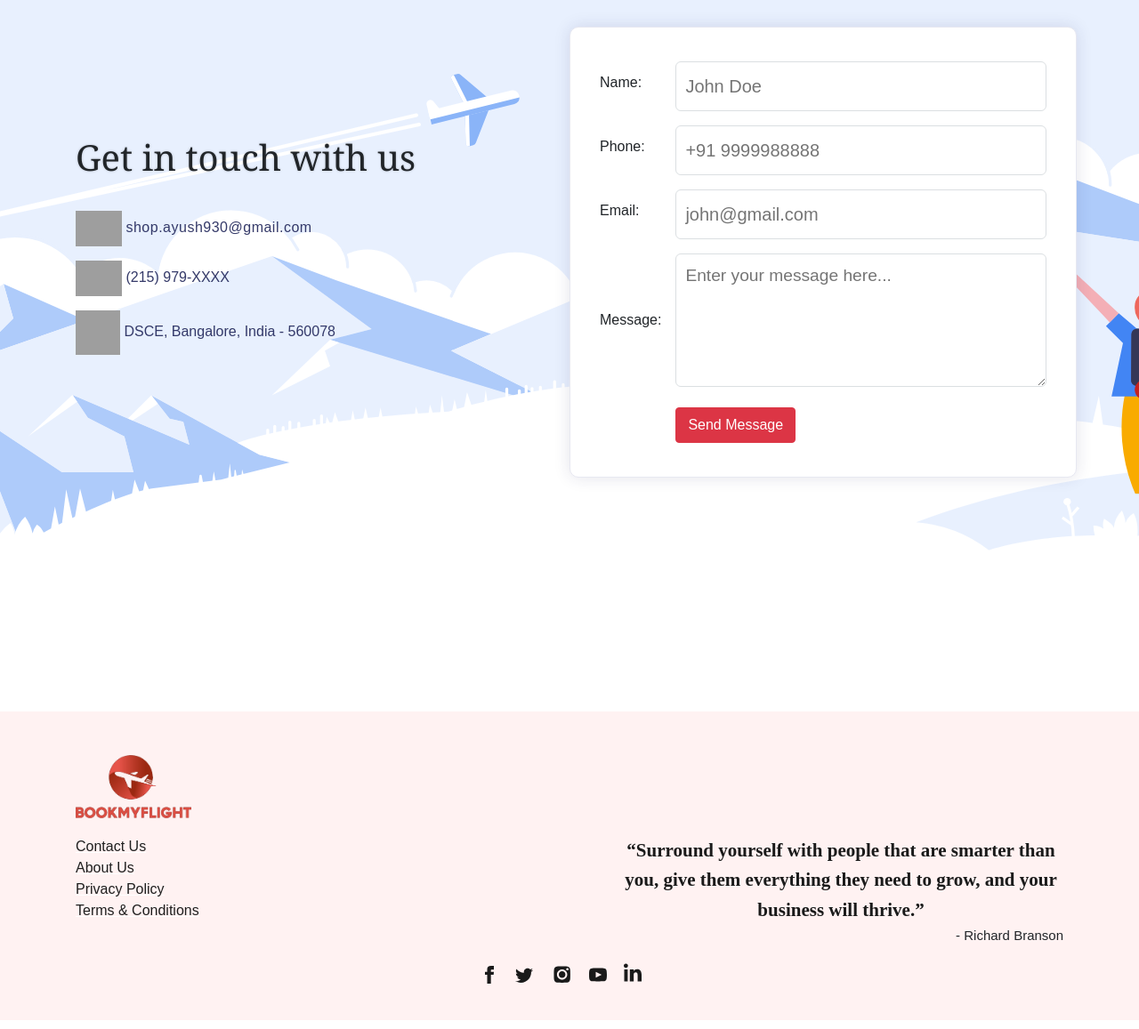
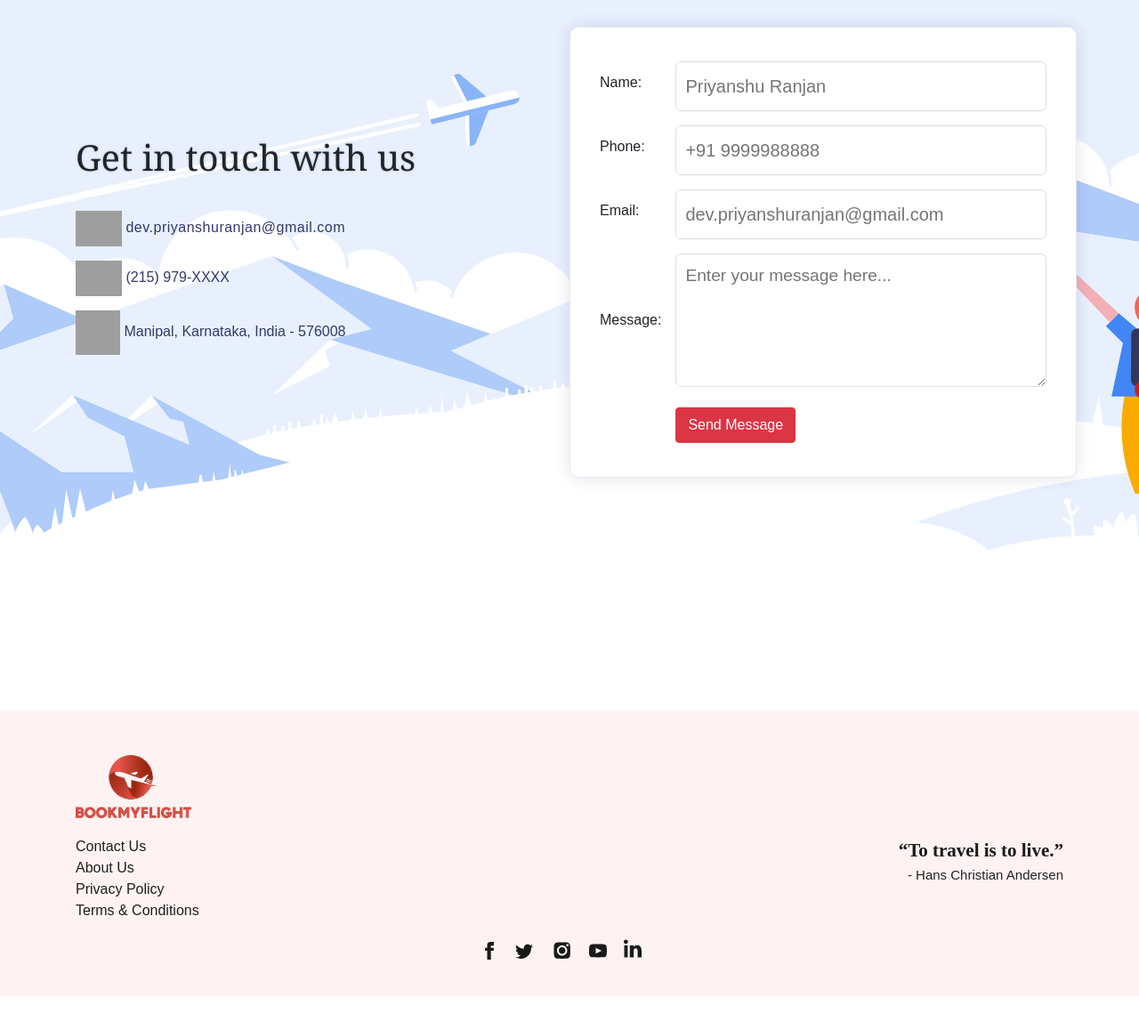
Before and after one commit to Priyanshu-05/BookMyFlight, a Django app: page /contact in a window 1280 px wide. Shown: the part 66-1223 px from the top of the page at 89% size. After the commit the page ends 1186 px from the top, so only its background shows below. Run offline with Django 3.2, Linux system fonts and the light colour scheme; some libraries are stand-ins or nearby versions; some web fonts are replaced; grey boxes are pictures that could not be loaded.

Commit message:
minor changes

```diff
--- a/flight/templates/flight/about.html
+++ b/flight/templates/flight/about.html
@@ -3,7 +3,7 @@
 {% load static %}
 
 {% block head %}
-    <title>Terms and Conditions | Flight</title>
+    <title>Terms and Conditions | BookMyFlight</title>
     <link rel="stylesheet" type="text/css" href="{% static 'css/privacy-policy.css' %}">
     <link rel="stylesheet" type="text/css" href="{% static 'css/about.css' %}">
 {% endblock head %}
@@ -15,11 +15,10 @@
     <section class="section section1">
         <div class="container">
             <h1>We manage your trip, so you can live the destination.</h1>
-            <p>Back in the 90s, booking a ticket meant going all the way to the airport and standing in long airport queues waiting for your turn. Then came the internet, and everything changed. People could book their tickets online. Despite ongoing restrictions, travel has become more affordable than ever before. 2018 saw approximately 2 billion trips by Indian travellers.</p>
+            <p>Back in the 90s, booking a ticket meant going all the way to the airport and standing in long airport queues waiting for your turn. Then came the internet, and everything changed. People could book their tickets online. Despite ongoing restrictions, travel has become more affordable than ever before. 2023 saw approximately 2 billion trips by Indian travellers.</p>
             <p>However, the travel experience has remained largely unchanged - travel is still chaotic and uncertain. People still have bad trips.</p>
             <p>We discovered that this is largely due to information asymmetry. Travellers generally have to work hard to find information that concerns their trip. Travel is very information rich, but the information resides with different stakeholders and often doesn't reach the traveller in time - thus resulting in frustration, anger, and unpleasantness.</p>
             <p>Today, we make bookings without a clear idea of what our trip is going to be like - what time we’ll leave home, what time we’ll reach our destination, and how comfortable we’ll be while we get this trip. On the day of the trip, we still frantically search for a cab, get nervous when we encounter traffic, and run to the boarding gate to get there on-time.</p>
-            <p>We felt that there's got to be a better way. So, we built Blinctrip - your personal travel assistant that watches your trip experience and mindfully delivers the right information to you at the right time. That means no more running.</p>
             <p>Our goal is to help you have a great trip each time. We’re going for it.</p>
         </div>
     </section>
--- a/flight/templates/flight/book.html
+++ b/flight/templates/flight/book.html
@@ -3,7 +3,7 @@
 {% load static %}
 
 {% block head %}
-    <title>Book | Flight</title>
+    <title>Book | BookMyFlight</title>
     <link rel="stylesheet" href="{% static 'css/book_style.css' %}">
     <script type="text/javascript" src="{% static 'js/book.js' %}"></script>
 {% endblock %}
--- a/flight/templates/flight/bookings.html
+++ b/flight/templates/flight/bookings.html
@@ -3,7 +3,7 @@
 {% load static %}
 
 {% block head %}
-    <title>Bookings | Flight</title>
+    <title>Bookings | BookMyFlight</title>
     <script type="text/javascript" src="{% static 'js/bookings.js' %}"></script>
     <link rel="stylesheet" href="{% static 'css/bookings_style.css' %}">
 {% endblock head %}
--- a/flight/templates/flight/contact.html
+++ b/flight/templates/flight/contact.html
@@ -3,7 +3,7 @@
 {% load static %}
 
 {% block head %}
-    <title>Contact | Flight</title>
+    <title>Contact | BookMyFlight</title>
     <link rel="stylesheet" type="text/css" href="{% static 'css/contact.css' %}">
 {% endblock head %}
 
@@ -25,11 +25,11 @@
                             <div class="row-fluid">
                                 <div class="span12 widget-span widget-type-cell elements-module-button_section-1-module-3" style="text-align: left;width: 100%;" data-widget-type="cell" data-x="0" data-w="12">
                                     <span class="elements-btns-styles_section-1-module-3" target="_blank" rel="noopener">
-                                      <a href="mailto:shop.ayush930@gmail.com" target="_blank" rel="noopener">
+                                      <a href="mailto:dev.priyanshuranjan@gmail.com" target="_blank" rel="noopener">
                                         <img class="elements-ci__image_section-1-module-3" src="https://www.peoplemetrics.com/hubfs/Website/email_1-blue-bottom.svg" alt="email" loading="" width="52" height="40">
                                       </a>
-                                    <a href="mailto:shop.ayush930@gmail.com" class="elements-btns-text--styles_section-1-module-3" style="color: #74828c; letter-spacing:.5px;">
-                                      shop.ayush930@gmail.com
+                                    <a href="dev.priyanshuranjan@gmail.com" class="elements-btns-text--styles_section-1-module-3" style="color: #74828c; letter-spacing:.5px;">
+                                      dev.priyanshuranjan@gmail.com
                                     </a>
                                   </span>
                                 </div>
@@ -53,7 +53,7 @@
                                             <img class="elements-ci__image_section-1-module-3" src="https://www.peoplemetrics.com/hubfs/Website/pin-blue-bottom.svg" alt="address" loading="" width="50" height="50">
                                           </a>
                                     <a href="https://g.page/DSCENGG?share" class="elements-btns-text--styles_section-1-module-3" style="color: #74828c;">
-                                      DSCE, Bangalore, India - 560078
+                                      Manipal, Karnataka, India - 576008
                                     </a>
                                   </span>
                                 </div>
@@ -82,7 +82,7 @@
                     <tr> <td>
                     <label for="Name">Name:</label>
                     </td> <td>
-                    <input name="Name" type="text" maxlength="60"  autocomplete="off" placeholder="John Doe" required>
+                    <input name="Name" type="text" maxlength="60"  autocomplete="off" placeholder="Priyanshu Ranjan" required>
                     </td> </tr> <tr> <td>
                     <label for="PhoneNumber">Phone:</label>
                     </td> <td>
@@ -90,7 +90,7 @@
                     </td> </tr> <tr> <td>
                     <label for="FromEmailAddress">Email:</label>
                     </td> <td>
-                    <input name="FromEmailAddress" type="email" maxlength="90"  autocomplete="off" placeholder="john@gmail.com" required>
+                    <input name="FromEmailAddress" type="email" maxlength="90"  autocomplete="off" placeholder="dev.priyanshuranjan@gmail.com" required>
                     </td> </tr> <tr> <td>
                     <label for="Comments">Message:</label>
                     </td> <td>
--- a/flight/templates/flight/index.html
+++ b/flight/templates/flight/index.html
@@ -3,7 +3,7 @@
 {% load static %}
 
 {% block head %}
-    <title>Home | Flight</title>
+    <title>Home | BookMyFlight</title>
     <script type="text/javascript" src="{% static 'js/index.js' %}"></script>
 {% endblock head %}
 
--- a/flight/templates/flight/layout.html
+++ b/flight/templates/flight/layout.html
@@ -102,8 +102,8 @@
               </div>
             </div>
             <div class="quote-container">
-              <div class="quote">“Surround yourself with people that are smarter than you, give them everything they need to grow, and your business will thrive.”</div>
-              <div class="quote-by">- Richard Branson</div>
+              <div class="quote">“To travel is to live.”</div>
+              <div class="quote-by">- Hans Christian Andersen </div>
             </div>
           </div>
           <div class="social-links">
--- a/flight/templates/flight/login.html
+++ b/flight/templates/flight/login.html
@@ -11,7 +11,7 @@
         <div>
             <center>
                 <img src="{% static 'img/icon_logo.png' %}" height="35em" style="margin-bottom: 2vh;">
-                <h3>Log in to Flight</h3><br>
+                <h3>Log in to BookMyFlight</h3><br>
             </center>
         </div>
 
--- a/flight/templates/flight/payment.html
+++ b/flight/templates/flight/payment.html
@@ -3,7 +3,7 @@
 {% load static %}
 
 {% block head %}
-    <title>Payment | Flight</title>
+    <title>Payment | BookMyFlight</title>
     <link rel="stylesheet" href="{% static 'css/payment_style.css' %}">
 {% endblock %}
 
--- a/flight/templates/flight/register.html
+++ b/flight/templates/flight/register.html
@@ -15,7 +15,7 @@
         <div>
             <center>
                 <img src="{% static 'img/icon_logo.png' %}" height="35em" style="margin-bottom: 2vh;">
-                <h3>Sign up for Flight</h2><br>
+                <h3>Sign up for BookMyFlight</h2><br>
             </center>
         </div>
 
--- a/flight/templates/flight/terms.html
+++ b/flight/templates/flight/terms.html
@@ -14,19 +14,19 @@
     <section class="section section1">
         <div class="container">
             <p>
-                The travel site www.flight-web-app.herokuapp.com is maintained by Flight Inc. It is an IATA certified travel company existing compliant with the laws of the Republic of India. By accessing or using this site or using any of its services, you are agreed on terms and conditions mentioned below, including any supplementary guidelines and future modifications.
+                The travel site bookflight.vercel.app is maintained by Flight Inc. It is an IATA certified travel company existing compliant with the laws of the Republic of India. By accessing or using this site or using any of its services, you are agreed on terms and conditions mentioned below, including any supplementary guidelines and future modifications.
             </p>
             <p>
                 Flight may change, alter or remove any part of these below written Terms and Conditions without any prior notice. Any changes done in this Terms and Conditions of Use will be applicable the moment they are posted on the site. You need to re-check the “Terms & Conditions” link to be fully aware of the entire scenario.
             </p>
             <p>
                 <b>1. Agreement between the Clients & Flight:</b><br>
-                While accessing, using, browsing or make booking through flight-web-app.herokuapp.com, users have to accept that they are agreed to the terms and conditions of our portal. In case of any violation, Flight Planners Ltd. and its subsidiaries (including flight-web-app.herokuapp.com) reserve all the rights for taking any legal actions against them.
+                While accessing, using, browsing or make booking through bookflight.vercel.app, users have to accept that they are agreed to the terms and conditions of our portal. In case of any violation, Flight Planners Ltd. and its subsidiaries (including bookflight.vercel.app) reserve all the rights for taking any legal actions against them.
             </p>
             <p>
                 <b>2. Prices on the Website:</b><br>
                 Service Charge, Cancellation Charge, Reschedule charge are inclusive of GST<br>
-                The price, which we offer on flight-web-app.herokuapp.com, is generally includes accommodation charges, taxes (unless specified otherwise) and in special cases some meals (Breakfast /Lunch / Dinner). It never comprises any personal expense or other additional charges like telephone calls, personal-man services, entrance fees of any monuments and bar charges, etc.
+                The price, which we offer on bookflight.vercel.app, is generally includes accommodation charges, taxes (unless specified otherwise) and in special cases some meals (Breakfast /Lunch / Dinner). It never comprises any personal expense or other additional charges like telephone calls, personal-man services, entrance fees of any monuments and bar charges, etc.
             </p>
             <p>
                 <b>3. Mode of Payments & the Policies:</b><br>
--- a/flight/templates/flight/ticket.html
+++ b/flight/templates/flight/ticket.html
@@ -247,7 +247,7 @@
             </table>
         </div>
     </main>
-    <p style="margin: 10px 0; font-size: .8em;">&#169;	 {{ current_year}} Flight Inc. All rights reserved.</p>
+    <p style="margin: 10px 0; font-size: .8em;">&#169;	 {{ current_year}} BookMyFlight Inc. All rights reserved.</p>
     <!-- 30 Kgs Check-in, 7 Kgs Cabin-->
 </body>
 </html>
```
Also changed, not shown: flight/templates/flight/privacy-policy.html (+4 -4 lines).
